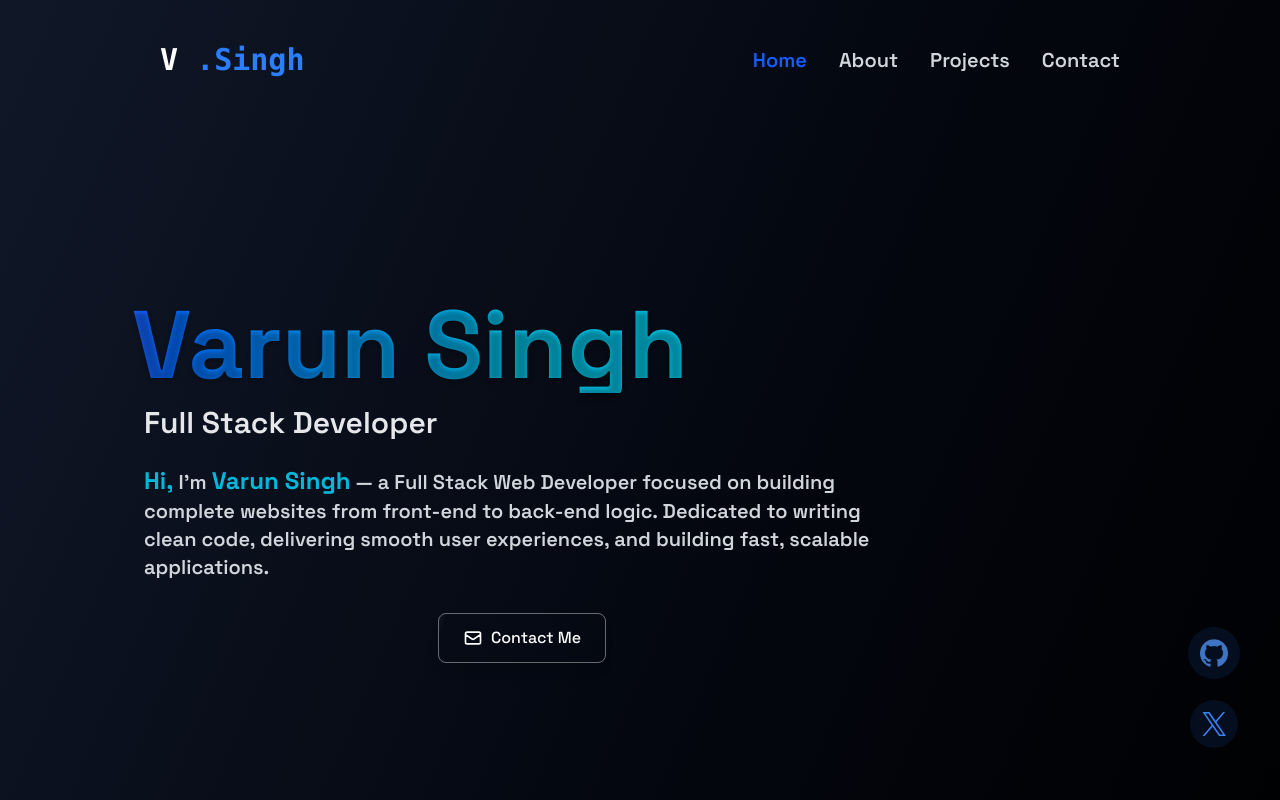
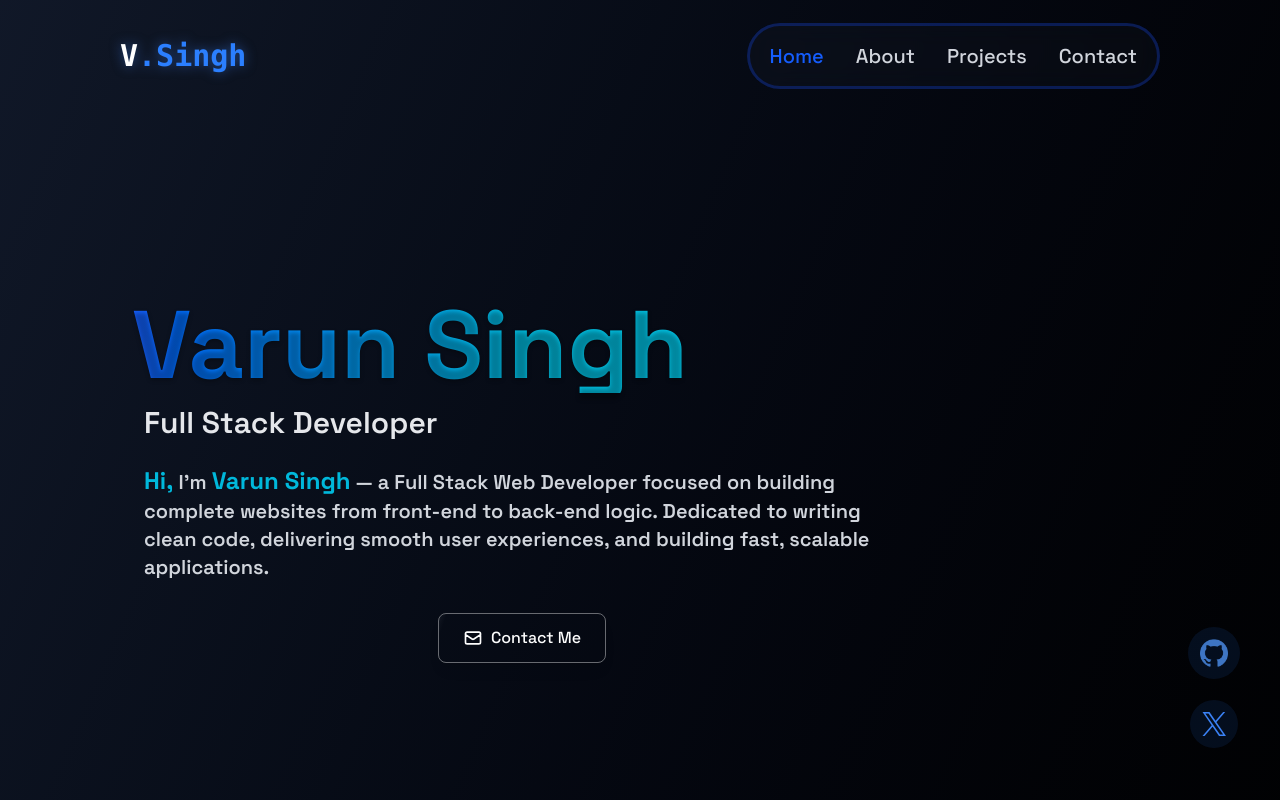
Before and after one commit to va4unsingh/PortfolioWebsite, a React (Vite) app in the folder myPortfolioWebsite/: page / in a window 1280 px wide. Shown: the top 800 px of the page. Built offline with nearby package versions, Linux system fonts and the light colour scheme.

Commit message:
nav bar bg color

```diff
--- a/myPortfolioWebsite/src/components/Navbar.jsx
+++ b/myPortfolioWebsite/src/components/Navbar.jsx
@@ -8,15 +8,17 @@ function Navbar({ menuOpen, setMenuOpen }) {
   }, [menuOpen]);
 
   return (
-    <nav className="fixed top-5 w-full z-30">
-      <div className="mx-auto px-5 sm:px-16 md:px-20 lg:px-32 xl:px-40">
+    <nav className="fixed top-4 w-full z-30">
+      <div className="mx-auto px-5 sm:px-16 md:px-20 lg:px-32 xl:px-30">
         <div className="flex justify-between items-center h-20">
           <Link
             onClick={() => window.scrollTo(0, 0)}
             to="/"
-            className="font-mono text-2xl md:text-3xl font-bold text-white transform hover:scale-105 transition duration-300"
+            className="font-mono text-2xl md:text-3xl font-bold text-white transform hover:scale-105
+             drop-shadow-[0_0_6px_rgba(59,130,246,0.5)] hover:drop-shadow-[0_0_12px_rgba(59,130,246,0.8)]
+             transition duration-300"
           >
-            V <span className=" text-blue-500">.Singh</span>
+            V<span className="text-blue-500">.Singh</span>
           </Link>
 
           <button
@@ -33,17 +35,15 @@ function Navbar({ menuOpen, setMenuOpen }) {
             )}
           </button>
 
-          <div className="hidden md:flex items-center space-x-8">
+          <div className="hidden md:flex items-center space-x-8 border-3 border-blue-700/30 px-5 py-4 rounded-full overflow-hidden bg-gray-700/10 backdrop-blur-md">
             {/* Home */}
             <NavLink
               onClick={() => window.scrollTo(0, 0)}
               to="/"
               className={({ isActive }) =>
                 `${
-        isActive
-          ? "text-blue-600"
-          : "text-gray-300 hover:text-white"
-      } text-xl group relative font-semibold transition-all duration-300 ease-out hover:text-blue-500`
+                  isActive ? "text-blue-600" : "text-gray-300 hover:text-white"
+                } text-xl group relative font-medium transition-all duration-300 ease-out hover:text-blue-500`
               }
             >
               Home
@@ -56,10 +56,8 @@ function Navbar({ menuOpen, setMenuOpen }) {
               to="/about"
               className={({ isActive }) =>
                 `${
-        isActive
-          ? "text-blue-600"
-          : "text-gray-300 hover:text-white"
-      } text-xl group relative font-semibold transition-all duration-300 ease-out hover:text-blue-500`
+                  isActive ? "text-blue-600" : "text-gray-300 hover:text-white"
+                } text-xl group relative font-medium transition-all duration-300 ease-out hover:text-blue-500`
               }
             >
               About
@@ -72,10 +70,8 @@ function Navbar({ menuOpen, setMenuOpen }) {
               to="/projects"
               className={({ isActive }) =>
                 `${
-        isActive
-          ? "text-blue-600"
-          : "text-gray-300 hover:text-white"
-      } text-xl group relative font-semibold transition-all duration-300 ease-out hover:text-blue-500`
+                  isActive ? "text-blue-600" : "text-gray-300 hover:text-white"
+                } text-xl group relative font-medium transition-all duration-300 ease-out hover:text-blue-500`
               }
             >
               Projects
@@ -88,17 +84,14 @@ function Navbar({ menuOpen, setMenuOpen }) {
               to="/contact"
               className={({ isActive }) =>
                 `${
-        isActive
-          ? "text-blue-600"
-          : "text-gray-300 hover:text-white"
-      } text-xl group relative font-semibold transition-all duration-300 ease-out hover:text-blue-500`
+                  isActive ? "text-blue-600" : "text-gray-300 hover:text-white"
+                } text-xl group relative font-medium transition-all duration-300 ease-out hover:text-blue-500`
               }
             >
               Contact
               <span className="absolute left-0 -bottom-1 w-0 h-[3px] bg-blue-500 transition-all duration-300 ease-out group-hover:w-full group-hover:h-[4px] group-hover:scale-x-105 rounded-full"></span>
             </NavLink>
           </div>
-
         </div>
       </div>
     </nav>
```
Lines whose indentation alone changed are shown as unchanged.
